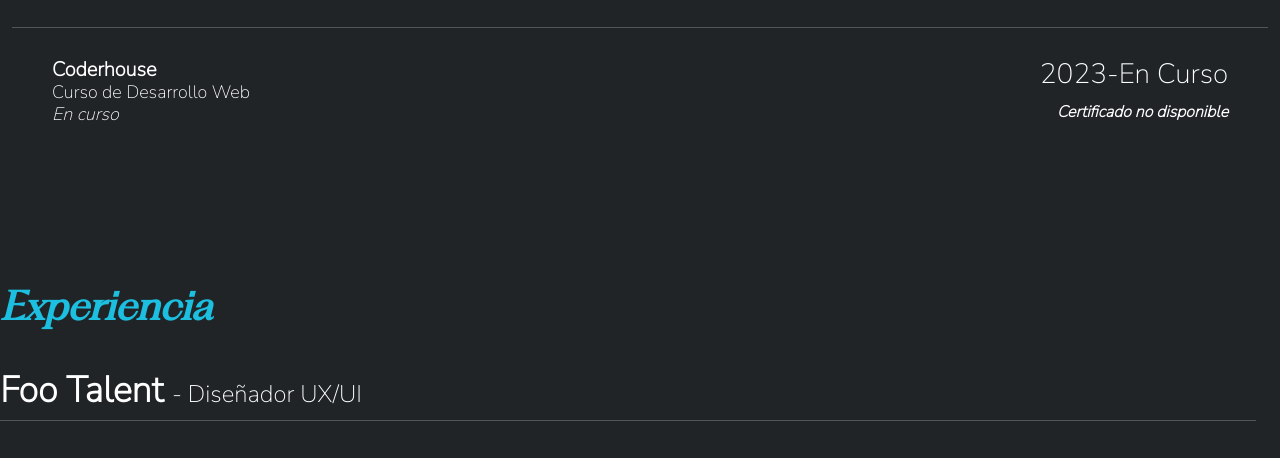
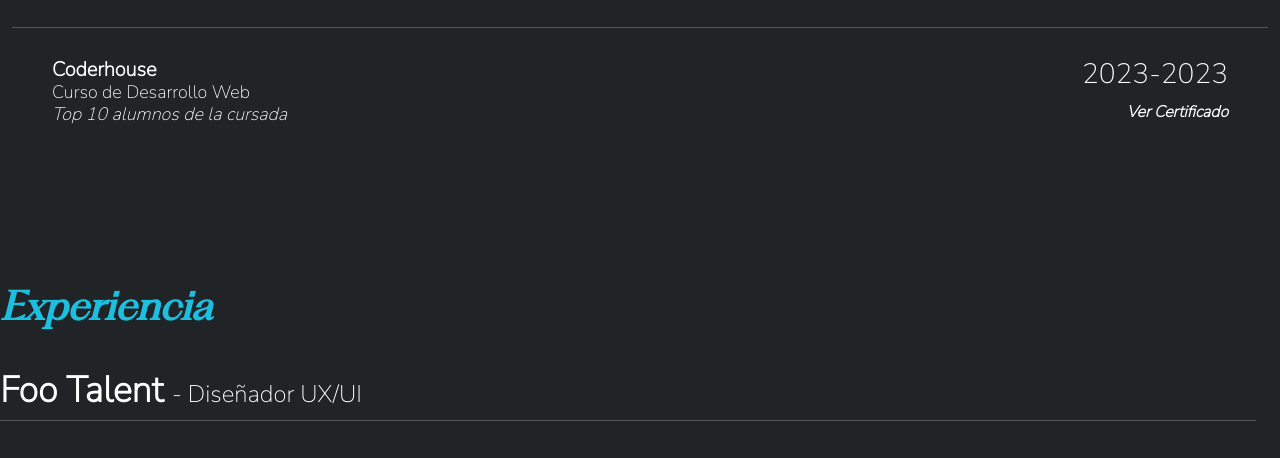
Before and after one commit to BautiCentorbi/PF-CENTORBI, a website: page pages/about.html in a window 1280 px wide. Shown: the part 1569-2027 px from the top of the page. Drawn offline with nearby package versions, Linux system fonts and the light colour scheme.

Commit message:
Post-Entrega 1.0

```diff
--- a/pages/about.html
+++ b/pages/about.html
@@ -155,14 +155,14 @@
                             <h3>
                                 <span>Coderhouse</span><br>
                                 Curso de Desarrollo Web<br>
-                                <em>En curso</em> <br>
+                                <em>Top 10 alumnos de la cursada</em> <br>
                             </h3>
                         </div>
                         <div class="right-education">
                             <h3>
-                                2023-En Curso
+                                2023-2023
                             </h3>
-                            <a target="_blank" href="">Certificado no disponible</a>
+                            <a target="_blank" href="../multimedia/img/Desarrollo WEB.png">Ver Certificado</a>
                         </div>
                     </div>
                 </article>
@@ -227,7 +227,7 @@
             </div>
         </div>
         <div class="row" id="footer-bottom">
-            <small>&copy; 2023 <b>InfiniteDev</b> - All rights reserved</small>
+            <span>&copy; 2023 <b>InfiniteDev</b> - All rights reserved</span>
         </div>
     </footer>
     <script src="https://cdn.jsdelivr.net/npm/bootstrap@5.3.1/dist/js/bootstrap.bundle.min.js" integrity="sha384-HwwvtgBNo3bZJJLYd8oVXjrBZt8cqVSpeBNS5n7C8IVInixGAoxmnlMuBnhbgrkm" crossorigin="anonymous"></script>
--- a/scss/main.scss
+++ b/scss/main.scss
@@ -358,7 +358,7 @@ main a{
             padding: 15px 10px;
             text-align: center;
             color: #ffffff;
-                small {
+                span {
                     font-size: 15px;
                 }
         }
```
Also changed, not shown: index.html (+1 -1 lines), pages/contact.html (+1 -1 lines), pages/habilidades.html (+1 -1 lines), pages/portfolio.html (+1 -1 lines), css/main.css, multimedia/img/Desarrollo WEB.png (added).
